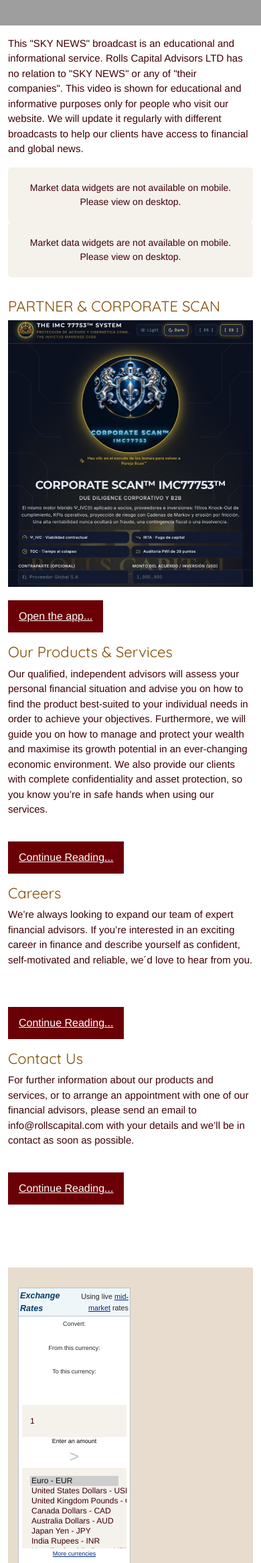
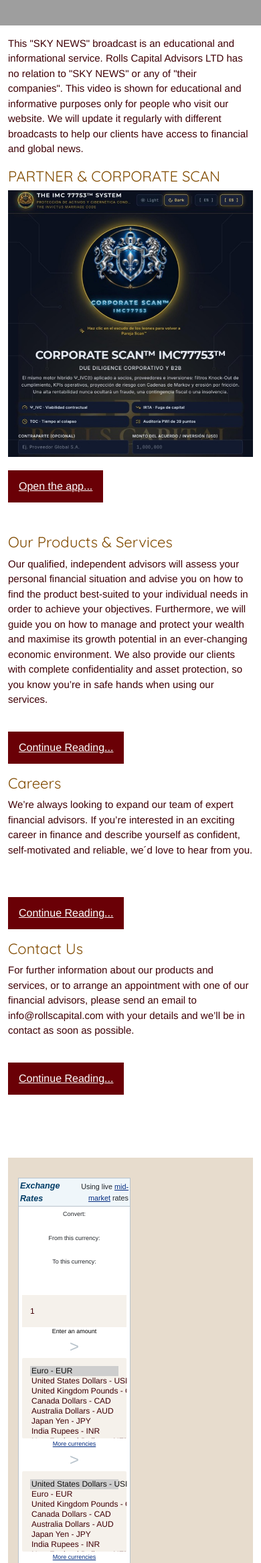
Before and after one commit to lordhyde/rollscapital, a PHP site: page / in a window 390 px wide. Shown: the part 976-3309 px from the top of the page at 67% size. Run offline with PHP 8.4, Linux system fonts and the light colour scheme; some libraries are stand-ins or nearby versions; grey boxes are pictures that could not be loaded.

Commit message:
Move Corporate Scan block under video, remove dead investing.com widgets

```diff
--- a/index.php
+++ b/index.php
@@ -65,20 +65,12 @@ require_once('header.php') ?>
 						<p class="nota">This "SKY NEWS" broadcast is an educational and informational service. Rolls Capital Advisors LTD has no relation to "SKY NEWS" or any of "their companies". This video is shown for educational and informative purposes only for people who visit our website. We will update it regularly with different broadcasts to help our clients have access to financial and global news.</p>
 					</div>
 					<div class="row">
-						<div class="col-md-6">
-							<iframe frameborder="0" scrolling="no" height="400" width="300" allowtransparency="true" marginwidth="0" marginheight="0" src="http://tools.investing.com/market_quotes.php?tabs=2,1,3,4&tab_1=1,2,3,5,6,7,9,11,13,39&tab_2=27,166,167,170,172,174,176,177,179,40830&tab_3=8830,8831,8832,8833,8834,8836,8848,8849,8860,8862&tab_4=8880,8907,8900,8899,8886,8895,8905,8906,8986,13917&select_color=000000&default_color=0059b0"></iframe>
-						</div>
-						<div class="col-md-6">
-							<iframe frameborder="0" scrolling="no" height="400" width="379" allowtransparency="true" marginwidth="0" marginheight="0" src="http://eqrates.investing.com/index.php?pairs_ids=277;347;6369;6408;474;243;282;284;260;7888;8082;267;287;252;334;295;&header-text-color=%23FFFFFF&curr-name-color=%230059b0&inner-text-color=%23000000&green-text-color=%232A8215&green-background=%23B7F4C2&red-text-color=%23DC0001&red-background=%23FFE2E2&inner-border-color=%23CBCBCB&border-color=%23cbcbcb&bg1=%23F6F6F6&bg2=%23ffffff&open=hide&high=hide&low=hide&last_update=hide"></iframe>
-						</div>
+						<h2>PARTNER &amp; CORPORATE SCAN</h2>
+						<a href="https://rollscapital.netlify.app" target="_blank" rel="noopener"><img src="img/corporate-scan.jpg" alt="Partner &amp; Corporate Scan preview" style="width:100%;max-width:480px;height:auto;"></a>
+						<p class="text-right readmore"><a href="https://rollscapital.netlify.app" target="_blank" rel="noopener">Open the app...</a></p>
 					</div>
 				</div>
 				<div class="col-sm-5">
-					<div class="row">
-						<h2>PARTNER &amp; CORPORATE SCAN</h2>
-						<a href="https://rollscapital.netlify.app" target="_blank" rel="noopener"><img src="img/corporate-scan.jpg" alt="Partner &amp; Corporate Scan preview" style="width:100%;height:auto;"></a>
-						<p class="text-right readmore"><a href="https://rollscapital.netlify.app" target="_blank" rel="noopener">Open the app...</a></p>
-					</div>
 					<div class="row">
 						<h2>Our Products & Services</h2>
 						<p>Our qualified, independent advisors will assess your personal financial situation and advise you on how to find the product best-suited to your individual needs in order to achieve your objectives. Furthermore, we will guide you on how to manage and protect your wealth and maximise its growth potential in an ever-changing economic environment. We also provide our clients with complete confidentiality and asset protection, so you know you’re in safe hands when using our services.</p>
```
